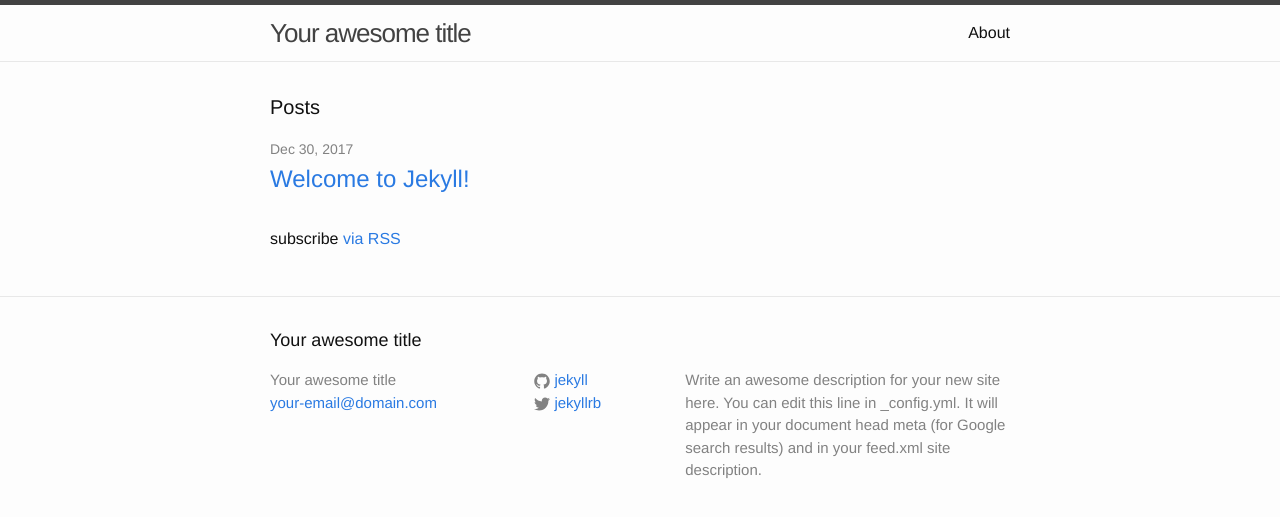
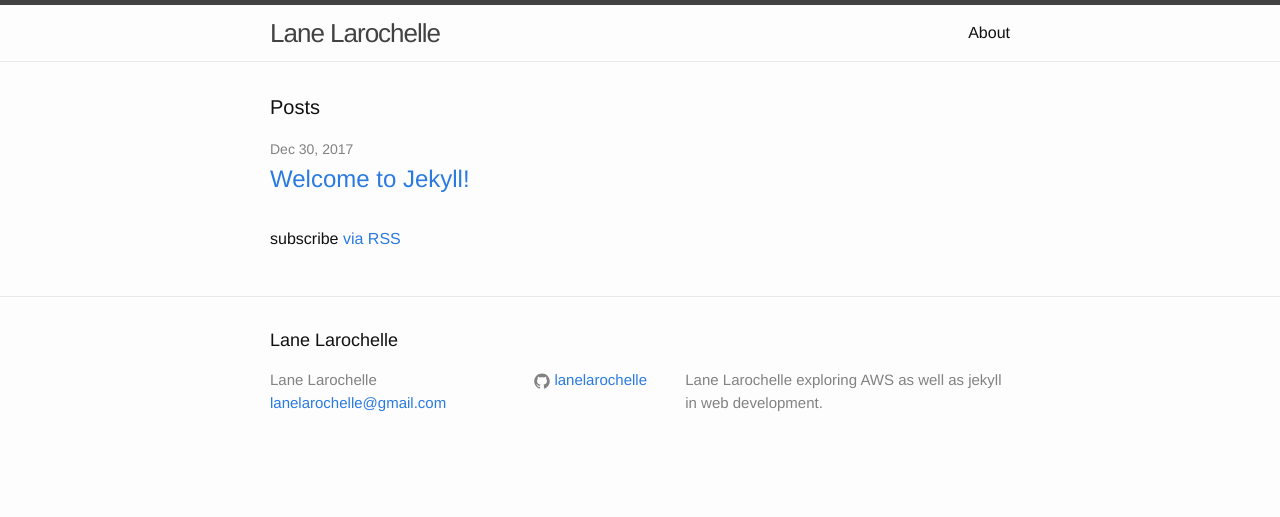
Before and after one commit to lanelarochelle/lanelarochelle.github.io, a Jekyll site: the page built from index.html, in a window 1280 px wide. Shown: the top 517 px of the page. Built offline with Jekyll 4.4.1, drawn with Linux system fonts in a browser that asks for light colours.

Commit message:
Edditing base old site

```diff
--- a/_config.yml
+++ b/_config.yml
@@ -6,16 +6,13 @@
 # 'jekyll serve'. If you change this file, please restart the server process.
 
 # Site settings
-title: Your awesome title
-email: your-email@domain.com
+title: Lane Larochelle
+email: lanelarochelle@gmail.com
 description: > # this means to ignore newlines until "baseurl:"
-  Write an awesome description for your new site here. You can edit this
-  line in _config.yml. It will appear in your document head meta (for
-  Google search results) and in your feed.xml site description.
+  Lane Larochelle exploring AWS as well as jekyll in web development.
 baseurl: "" # the subpath of your site, e.g. /blog
-url: "http://yourdomain.com" # the base hostname & protocol for your site
-twitter_username: jekyllrb
-github_username:  jekyll
+url: "http://lanelarochelle.com" # the base hostname & protocol for your site
+github_username:  lanelarochelle
 
 # Build settings
 markdown: kramdown
```
